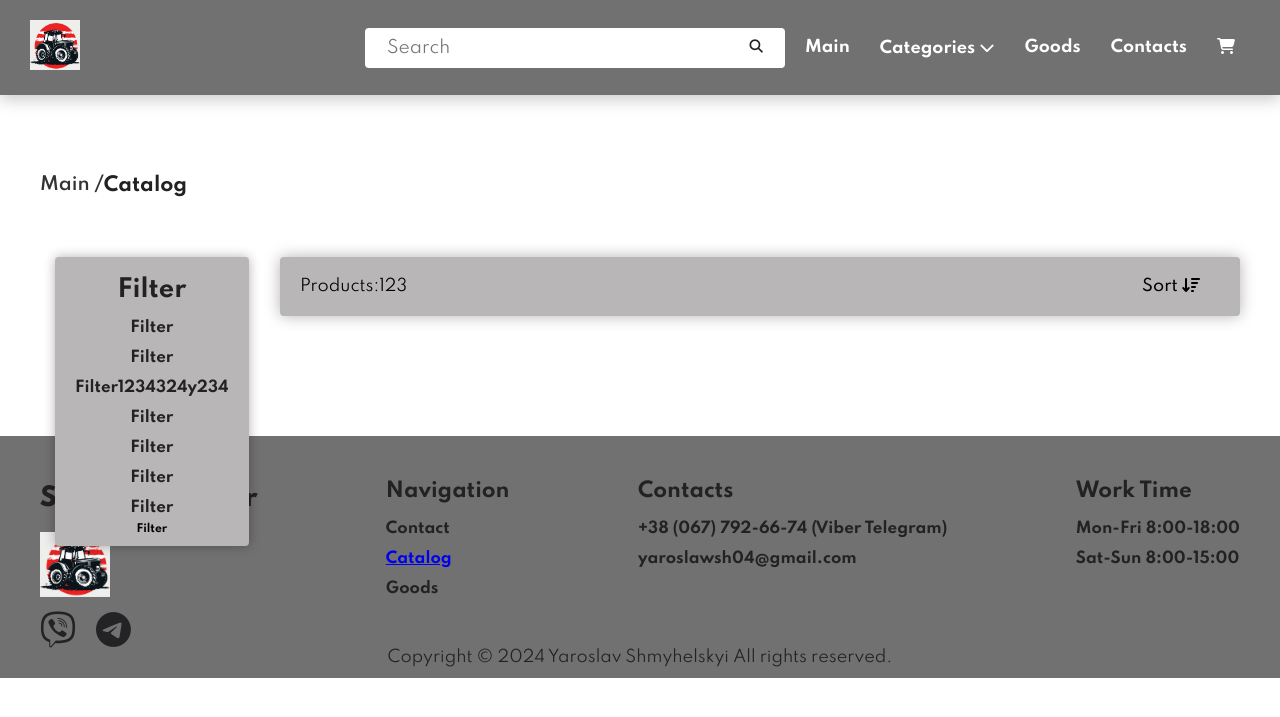
After one commit to YaroslawShmygelski/Django-Myru-Myr-Online-Shop, a Django app: page /catalog in a window 1280 px wide. The commit adds this page. Shown: the top 717 px of the page. Run offline with Django 5.2, Linux system fonts and the light colour scheme; data that the repository does not hold is empty.

Commit message:
Created catalog page view url and template | Connected with single-products

```diff
--- a/myrumyr/myrumyr/urls.py
+++ b/myrumyr/myrumyr/urls.py
@@ -22,7 +22,8 @@ from django.conf import settings
 
 urlpatterns = [
     path('admin/', admin.site.urls),
-    path('', include('shop.urls', namespace='shop'))
+    path('', include('shop.urls', namespace='shop')),
+    path("__debug__/", include("debug_toolbar.urls"))
 ]
 
 if settings.DEBUG:
--- a/myrumyr/shop/static/css/style.css
+++ b/myrumyr/shop/static/css/style.css
@@ -62,7 +62,7 @@ p {
 }
 
 .section-p3 {
-    padding: 80px 0px;
+    padding: 30px 0 0 30px;
 }
 
 .section-m1 {
@@ -1009,10 +1009,11 @@ footer .copyright {
     box-shadow: 20px 20px 30px rgba(0, 0, 0, 0.09);
     margin: 20px 10px;
     transition: 0.2s ease;
+
+}
+#catalog-products .product-icon a{
     text-decoration: none;
-
-}
-
+}
 /* Styling hovered product icon with more intensive shadow */
 #catalog-products .product-icon:hover {
     box-shadow: 20px 20px 30px rgba(0, 0, 0, 0.25);
@@ -1545,6 +1546,7 @@ footer .copyright {
         padding: 20px 30px;
     }
 
+
     .contacts-blocks-2 {
         padding-top: 20px;
     }
--- a/myrumyr/shop/templates/shop/base.html
+++ b/myrumyr/shop/templates/shop/base.html
@@ -17,7 +17,7 @@
   </head>
   <body>
     <section id="header">
-      <img src="{%static 'images/logo.png'%}" class="logo" width="50" height="50" />
+      <a href="{%url 'shop:main'%}"> <img src="{%static 'images/logo.png'%}" class="logo" width="50" height="50" /></a>
 
       <div>
         <ul id="navbar">
@@ -43,10 +43,10 @@
             </div>
           </li>
           <li class="nav-elements">
-            <a href="index.html">Main</a>
+            <a href="{%url 'shop:main'%}">Main</a>
           </li>
           <li class="nav-elements nav-catalog">
-            <a>Categories <i class="fa-solid fa-chevron-down"></i> </a>
+            <a href="{% url 'shop:catalog'%}">Categories <i class="fa-solid fa-chevron-down"></i> </a>
             <ul id="dropdown-cat">
               <li>variant</li>
               <li>Variant</li>
@@ -134,7 +134,7 @@
       <div class="fut-col-2">
         <h4>Navigation</h4>
         <h5>Contact</h5>
-        <h5>Catalog</h5>
+        <h5><a href="{% url 'shop:catalog'%}">Catalog</a></h5>
         <h5>Goods</h5>
       </div>
 
--- /dev/null
+++ b/myrumyr/shop/templates/shop/catalog.html
@@ -0,0 +1,84 @@
+{%extends 'shop/base.html'%}
+{%load static%}
+<!DOCTYPE html>
+<html lang="en">
+<head>
+    <meta charset="UTF-8">
+    <title>Title</title>
+</head>
+<body>
+
+{%block content%}
+<div class="catalog-wrap section-p1">
+      <div class="path-to">
+        <ul id="path">
+          <li><a href="{%url 'shop:main'%}">Main</a> /</li>
+          <li class="active">Catalog</li>
+        </ul>
+      </div>
+
+
+      <section id="catalog-products">
+        <div class="product-container">
+          <div class="upper-catalog-card">
+            <div class="catalog-info">Products:123</div>
+            <div class="filters-mobile">
+              Filters<i class="fa-solid fa-filter"></i>
+              <div class="filters-dropdown">
+                <div class="mob-filter">sort1</div>
+                <div class="mob-filter">sort1</div>
+                <div class="mob-filter">sort1</div>
+                <div class="mob-filter">sort1</div>
+              </div>
+            </div>
+
+            <div class="catalog-sort">
+              Sort <i class="fa-solid fa-arrow-down-wide-short"></i>
+              <div class="dropdown-sort">
+                <div class="sort">sort1</div>
+                <div class="sort">sort2</div>
+                <div class="sort">sort3</div>
+              </div>
+            </div>
+          </div>
+
+              {%for p in products%}
+          <div class="product-icon">
+              <a href="{{p.get_absolute_url}}">
+            <div class="image-field">
+                {% if p.image%}
+              <img src="{{p.image.url}}" alt="" />
+                {%else%}
+                <img src="{%static 'images/traktor2.jpg'%}" alt=""/>
+                {%endif%}
+            </div>
+            <div class="product-description">
+              <span>{{p.description|linebreaks|truncatewords:3}}</span>
+              <h5>{{p.name}}</h5>
+              <h4 class="price">{{p.price}}</h4>
+            </div>
+            <i class="fa-solid fa-cart-plus product-cart"></i>
+              </a>
+          </div>
+            {%endfor%}
+        </div>
+
+        <div class="filters">
+          <h3>Filter</h3>
+          <h5>Filter</h5>
+          <h5>Filter</h5>
+          <h5>Filter1234324y234</h5>
+          <h5>Filter</h5>
+          <h5>Filter</h5>
+          <h5>Filter</h5>
+          <h5>Filter</h5>
+          <h6>Filter</h6>
+        </div>
+        <div class="mob-info">products:125</div>
+      </section>
+    </div>
+{%endblock%}
+
+
+</body>
+</html>
--- a/myrumyr/shop/urls.py
+++ b/myrumyr/shop/urls.py
@@ -4,5 +4,7 @@ from django.urls import path
 
 app_name='shop'
 urlpatterns = [
-    path('', views.hello_site, name='ap'),
-    path("product/<slug:slug>/", views.show_product, name='single-product')]
+    path('', views.index_view, name='main'),
+    path("product/<slug:slug>/", views.show_single_product, name='single-product'),
+    path("catalog", views.show_catalog, name='catalog')
+]
--- a/myrumyr/shop/views.py
+++ b/myrumyr/shop/views.py
@@ -6,13 +6,19 @@ from .models import Product
 # Create your views here.
 
 
-def hello_site(request):
+def index_view(request):
     products = Product.objects.all()
 
     return render(request, 'shop/index.html', {'products': products})
 
 
-def show_product(request, slug):
+def show_single_product(request, slug):
     product = get_object_or_404(Product, slug=slug)
 
     return render(request, 'shop/single-product.html', {'product': product})
+
+
+def show_catalog(request):
+    products = Product.objects.all()
+
+    return render(request, 'shop/catalog.html', {'products': products})
--- a/requirements.txt
+++ b/requirements.txt
@@ -3,3 +3,4 @@ psycopg2-binary==2.9.9
 Pillow==10.2.0
 ipython==8.22.2
 django_extensions==3.2.3
+django_debug_toolbar==4.3.0
```
Also changed, not shown: myrumyr/myrumyr/settings.py (+8 -0 lines), myrumyr/shop/templates/shop/single-product.html (+11 -0 lines).
